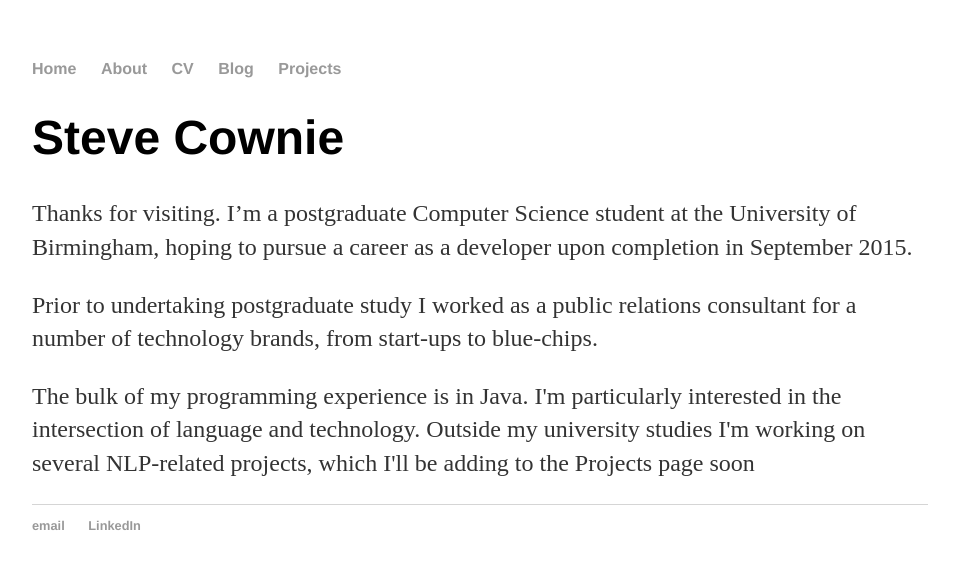
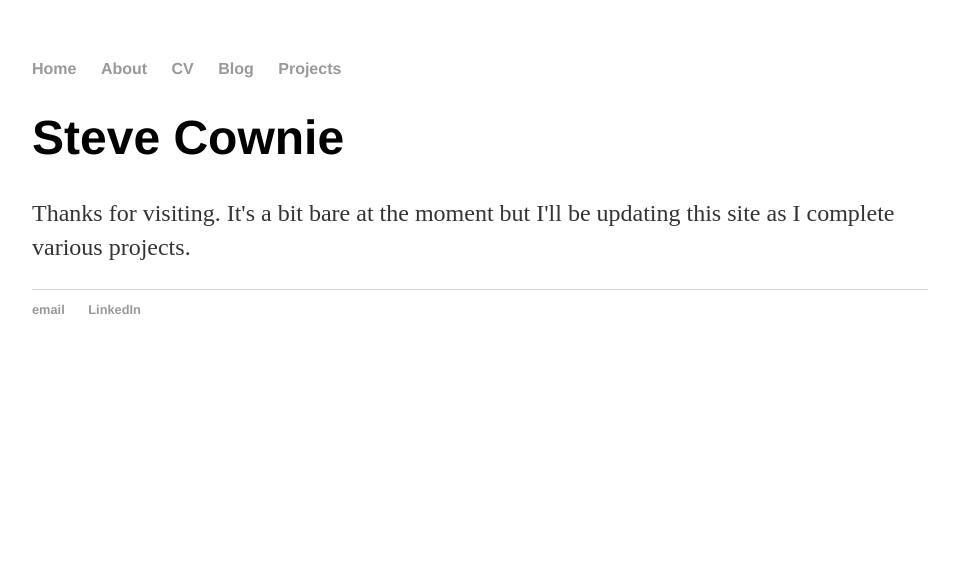
Before and after one commit to scownie/scownie.github.io, a Jekyll site: the page built from index.html, in a window 1280 px wide. Shown: the top 569 px of the page, without its empty margins (160-1119 px from the left). Built offline with Jekyll 4.4.1, drawn with Linux system fonts in a browser that asks for light colours.

Commit message:
Update index.html

```diff
--- a/index.html
+++ b/index.html
@@ -4,7 +4,5 @@ title: Steve Cownie, MSc Computer Science
 ---
 <div class="blurb">
 	<h1>Steve Cownie</h1>
-	<p>Thanks for visiting. I’m a postgraduate Computer Science student at the University of Birmingham, hoping to pursue a career as a developer upon completion in September 2015.</p>
-	<p>Prior to undertaking postgraduate study I worked as a public relations consultant for a number of technology brands, from start-ups to blue-chips. </p>
-	<p>The bulk of my programming experience is in Java. I'm particularly interested in the intersection of language and technology. Outside my university studies I'm working on several NLP-related projects, which I'll be adding to the Projects page soon </p
+	<p>Thanks for visiting. It's a bit bare at the moment but I'll be updating this site as I complete various projects.
 </div><!-- /.blurb -->
```
